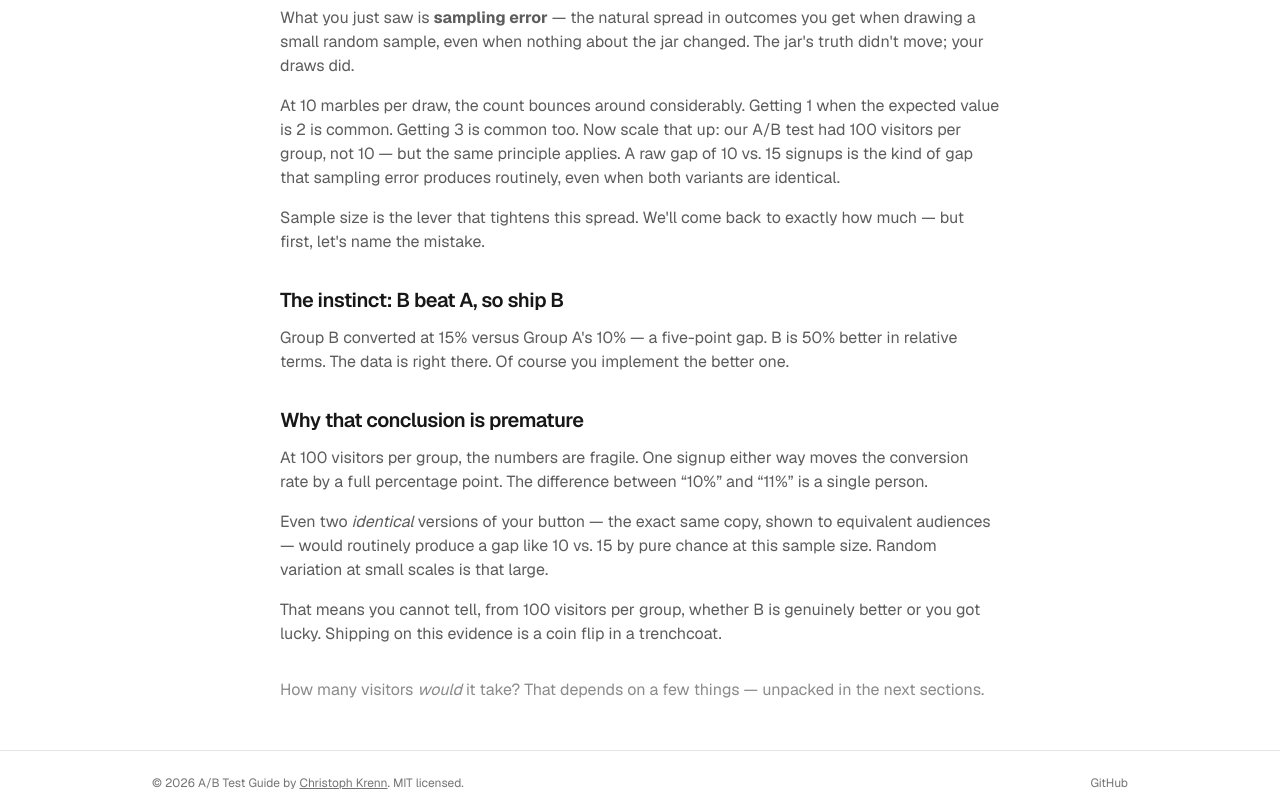
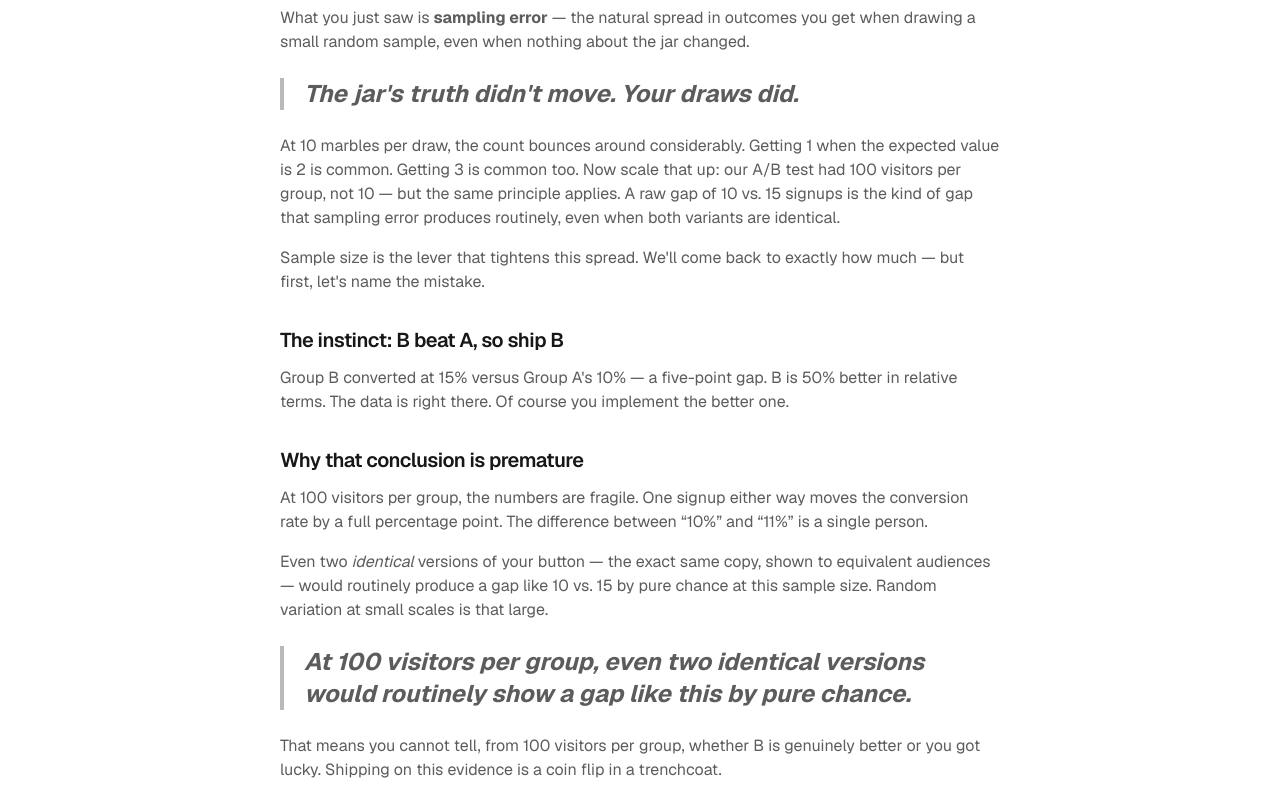
Before and after one commit to codedebugrepeat/ab-test-guide, a Next.js app: page /why-you-cant-trust-your-experiment in a window 1280 px wide. Shown: the part 1620-2420 px from the top of the page. Built offline with nearby package versions, Linux system fonts and the light colour scheme.

Commit message:
Add pull quotes (component + usage on page)

```diff
--- a/app/why-you-cant-trust-your-experiment/page.tsx
+++ b/app/why-you-cant-trust-your-experiment/page.tsx
@@ -2,6 +2,7 @@ import type { Metadata } from "next";
 import { Container } from "@/components/container";
 import { CaseStudyCallout } from "@/components/tutorial/case-study-callout";
 import { MarbleSamplingWidget } from "@/components/tutorial/marble-sampling-widget";
+import { Quote } from "@/components/tutorial/quote";
 
 export const metadata: Metadata = {
   title: "A/B Testing — From Zero to Confident",
@@ -66,9 +67,13 @@ export default function Section1Page() {
         <p>
           What you just saw is <strong>sampling error</strong> — the natural
           spread in outcomes you get when drawing a small random sample, even
-          when nothing about the jar changed. The jar&apos;s truth didn&apos;t
-          move; your draws did.
+          when nothing about the jar changed.
         </p>
+      </div>
+
+      <Quote>The jar&apos;s truth didn&apos;t move. Your draws did.</Quote>
+
+      <div className="space-y-4 text-foreground/70">
         <p>
           At 10 marbles per draw, the count bounces around considerably.
           Getting 1 when the expected value is 2 is common. Getting 3 is common
@@ -108,6 +113,14 @@ export default function Section1Page() {
           like 10 vs. 15 by pure chance at this sample size. Random variation at
           small scales is that large.
         </p>
+      </div>
+
+      <Quote>
+        At 100 visitors per group, even two <em>identical</em> versions would
+        routinely show a gap like this by pure chance.
+      </Quote>
+
+      <div className="space-y-4 text-foreground/70">
         <p>
           That means you cannot tell, from 100 visitors per group, whether B is
           genuinely better or you got lucky. Shipping on this evidence is a coin
--- /dev/null
+++ b/components/tutorial/quote.tsx
@@ -0,0 +1,7 @@
+export function Quote({ children }: { children: React.ReactNode }) {
+  return (
+    <blockquote className="my-6 border-l-4 border-foreground/30 pl-5 text-xl font-bold italic text-foreground/70 sm:text-2xl">
+      {children}
+    </blockquote>
+  );
+}
```
